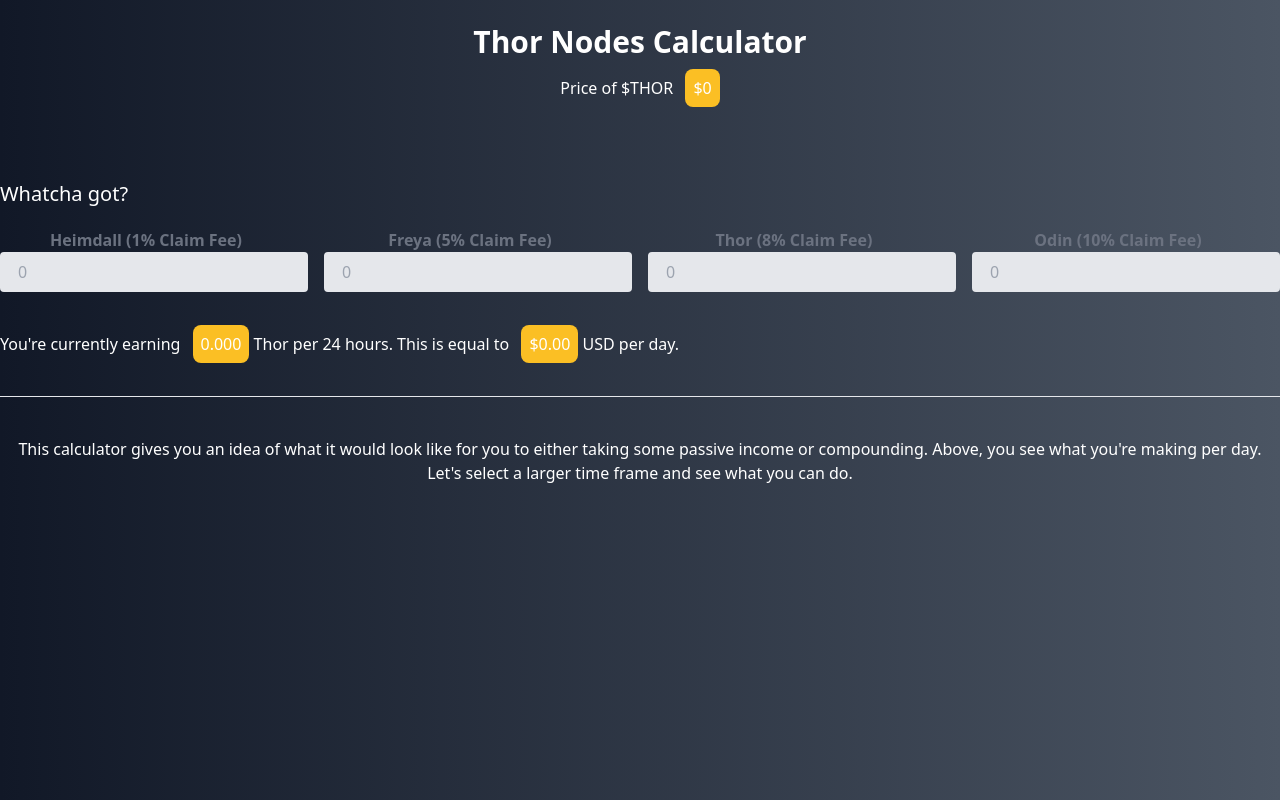
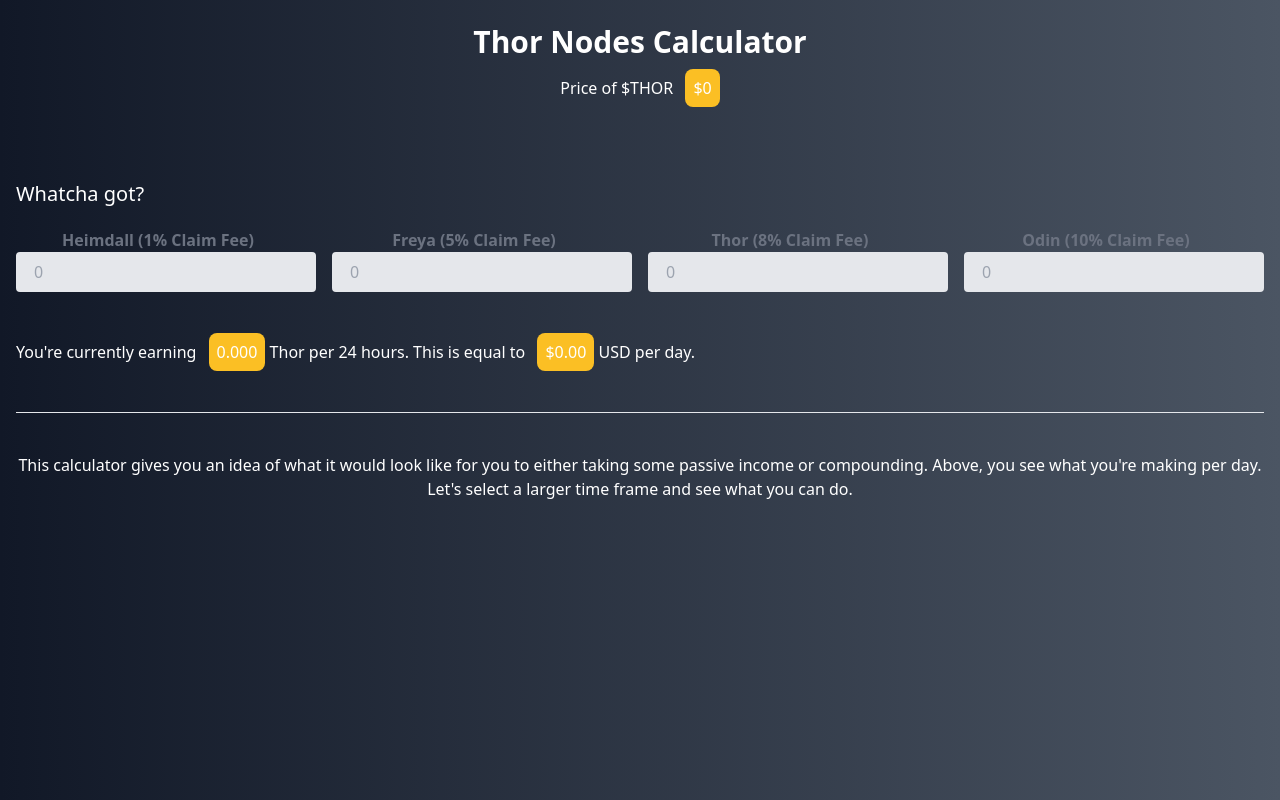
Before and after one commit to angelo-marasa/thor-calculator, a React (Create React App) app: page / in a window 1280 px wide. Built offline with nearby package versions, Linux system fonts and the light colour scheme; no server answers.

Commit message:
Fixed a tailwind padding issue on container

```diff
--- a/package.json
+++ b/package.json
@@ -12,7 +12,6 @@
     "react-dom": "^17.0.2",
     "react-router-dom": "^6.2.1",
     "react-scripts": "5.0.0",
-    "source-map-url": "^0.4.1",
     "web-vitals": "^2.1.4"
   },
   "scripts": {
--- a/src/App.js
+++ b/src/App.js
@@ -71,7 +71,7 @@ const App = () => {
   return (
     <>
     <div className="bg-gradient-to-r from-gray-900 to-gray-600 bg-gradient-to-r h-screen">
-            <div className="container mx-auto pt-6 text-center">
+            <div className="container px-4 mx-auto pt-6 text-center">
                 <h1 className="text-3xl font-bold text-white">
                     Thor Nodes Calculator
                 </h1>
@@ -116,7 +116,7 @@ const App = () => {
                         onInput={ ( e ) => handleOdinNodes( e.target.value ) }/>
                     </div>
                 </div>
-                <p className="text-white pt-10 text-left">You're currently earning <span className="rounded-r-lg rounded-l-lg bg-amber-400 p-2 ml-2">{dailyRewards.toFixed(3)}</span> Thor per 24 hours. This is equal to <span className="rounded-r-lg rounded-l-lg bg-amber-400 p-2 ml-2">${(dailyRewards * thorPrice).toFixed(2)}</span> USD per day.</p>
+                <p className="text-white pt-10 text-left leading-10">You're currently earning <span className="rounded-r-lg rounded-l-lg bg-amber-400 p-2 ml-2">{dailyRewards.toFixed(3)}</span> Thor per 24 hours. This is equal to <span className="rounded-r-lg rounded-l-lg bg-amber-400 p-2 ml-2">${(dailyRewards * thorPrice).toFixed(2)}</span> USD per day.</p>
                 <hr className="mt-10 mb-10"/>
                 <p className="text-white">This calculator gives you an idea of what it would look like for you to either taking some passive income or compounding. Above, you see what you're making per day. Let's select a larger time frame and see what you can do.</p>
             </div>
--- a/tailwind.config.js
+++ b/tailwind.config.js
@@ -3,7 +3,14 @@ module.exports = {
     "./src/**/*.{js,jsx,ts,tsx}",
   ],
   theme: {
-    extend: {},
+    container: (theme) => ({
+      padding: {
+        default: theme("spacing.4"),
+        sm: theme("spacing.5"),
+        lg: theme("spacing.6"),
+        xl: theme("spacing.8"),
+      },
+    }),
   },
   plugins: [],
 }
```
